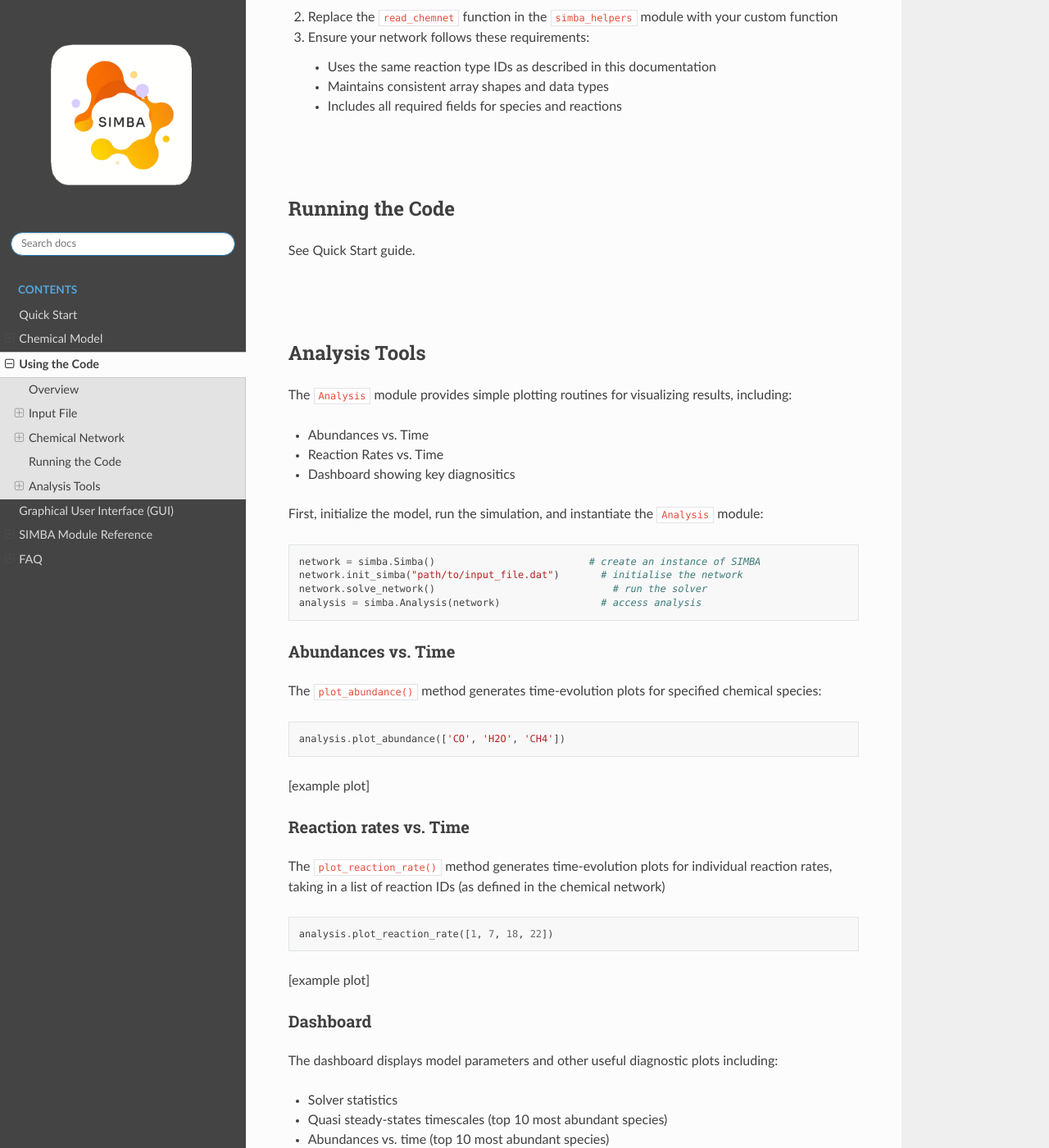
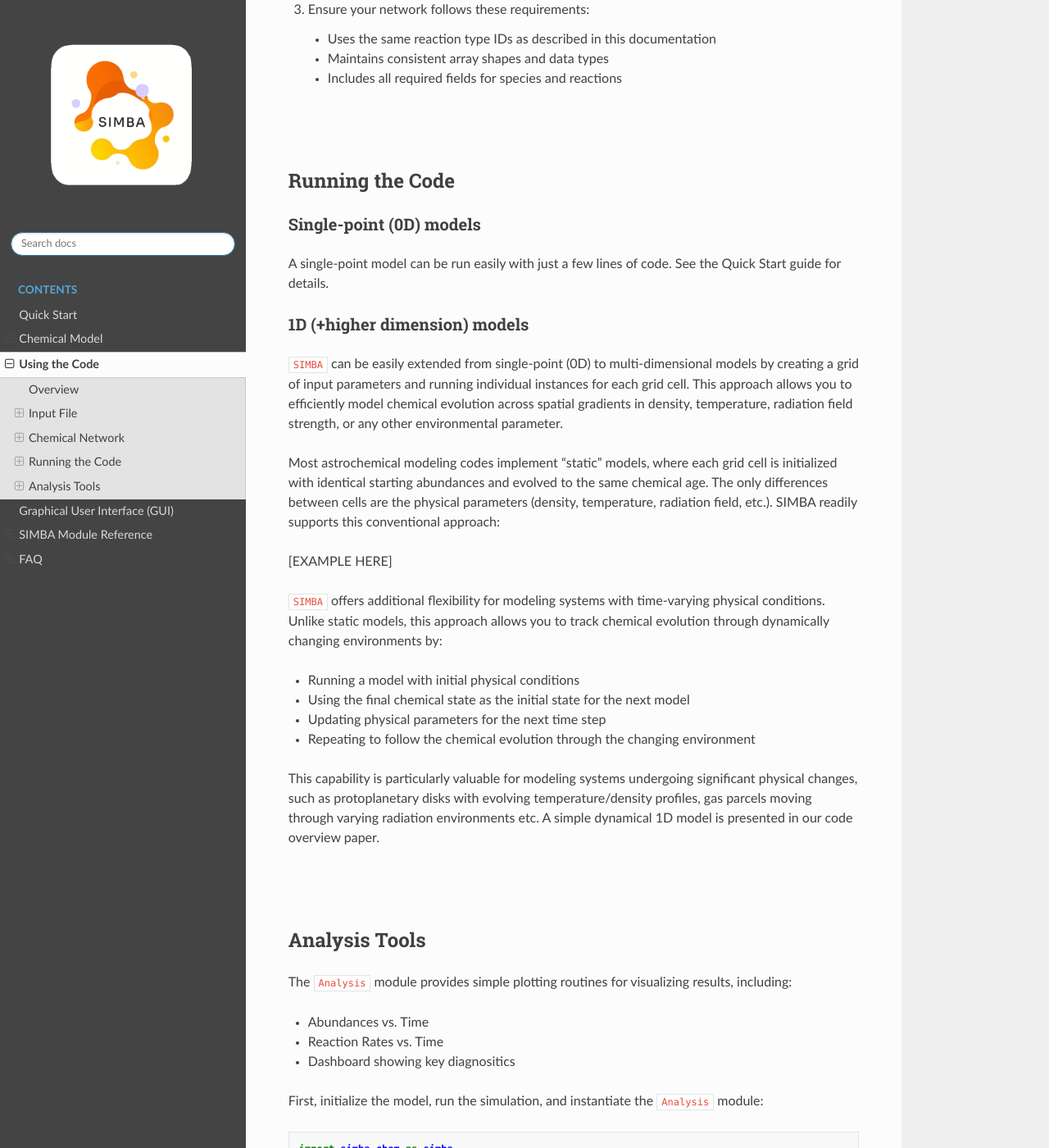
Before and after one commit to lukekeyte/simba-docs, a Sphinx documentation site: the page built from docs/using_the_code/index.md, in a window 1280 px wide and 1400 px high, scrolled down 7231 px. Shown: the whole window at 82% size. Built offline with Sphinx 7.4.7 and the Read the Docs theme 3.1.0, drawn with Linux system fonts in a browser that asks for light colours; some of the changed text lies outside the part shown.

Commit message:
Running the Code

````diff
--- a/docs/using_the_code/index.md
+++ b/docs/using_the_code/index.md
@@ -16,7 +16,7 @@ Each dataclass includes validation methods that ensure physical constraints are
 
 Rate coefficients are calculated using a type-based classification system that is deliberately compatible with the established ```DALI``` code [(Bruderer et al. 2012](https://ui.adsabs.harvard.edu/abs/2012A%26A...541A..91B/abstract), [2013](https://ui.adsabs.harvard.edu/abs/2013A%26A...559A..46B/abstract)). By adopting the same reaction type identifiers, ```SIMBA``` can seamlessly use chemical networks developed for ```DALI``` without requiring reformatting or conversion. This design choice facilitates network validation and comparison of results between codes, and a detailed benchmarking of ```SIMBA``` against ```DALI``` is presented in our code overview paper. While the code currently reads networks in the ```DALI``` format, the modular structure allows users to easily implement additional parsers for other network formats, provided they map the reactions to the appropriate type identifiers. An example network (first presented in [Keyte et al. 2023](https://ui.adsabs.harvard.edu/abs/2023NatAs...7..684K/abstract)) is provided with the code.
 
-The core solver is implemented in the ```SIMBA``` class, which manages the chemical network integration. This class employs the ```scipy.integrate.solve_ivp``` routine with the backward differentiation formula (BDF) method, which is particularly suitable for the stiff systems characteristic of astrochemical networks. Performance-critical numerical routines are optimized using ```numba``` just-in-time compilation. This includes the calculation of chemical derivatives and the Jacobian matrix. The derivatives function computes formation and destruction rates for each species, while the Jacobian calculation is optimized for the typically sparse structure of chemical networks, where most species interact with only a small subset of the total network.
+The core solver is implemented in the ```Simba``` class, which manages the chemical network integration. This class employs the ```scipy.integrate.solve_ivp``` routine with the backward differentiation formula (BDF) method, which is particularly suitable for the stiff systems characteristic of astrochemical networks. Performance-critical numerical routines are optimized using ```numba``` just-in-time compilation. This includes the calculation of chemical derivatives and the Jacobian matrix. The derivatives function computes formation and destruction rates for each species, while the Jacobian calculation is optimized for the typically sparse structure of chemical networks, where most species interact with only a small subset of the total network.
 
 Self-shielding calculations are handled by a dedicated module that pre-loads tabulated shielding factors during initialization. For $\small{\text{CO}}$ and $\small{\text{N}}_2$, this module implements interpolation routines that operate on the tabulated data, while $\small{\text{H}}_2$ and $\small{\text{C}}$ self-shielding are computed using their analytical approximations.
 
@@ -48,7 +48,7 @@ column         = True
 Zeta_CR        = 5e-17
 pah_ism        = 0.1
 t_chem         = 1e6
-network        = 'network/data_chemnet4.dat'
+network        = 'chemical_network.dat'
 ```
 
 ### Parameter Definitions
@@ -75,9 +75,7 @@ network        = 'network/data_chemnet4.dat'
 ### Creating an Input File
 You can generate a template input file using the built-in helper function:
 ```python
-import simba
-
-# Generate default input file
+import simba_chem as simba
 simba.create_input("path/to/save/input_file.dat")    # then modify with your specific parameters
 ```
 
@@ -85,14 +83,14 @@ simba.create_input("path/to/save/input_file.dat")    # then modify with your spe
 
 ## Chemical Network
 
-The chemical network file specifies the complete set of chemical species, reactions, and rate coefficients that drive the chemical evolution in `SIMBA`. By design, `SIMBA` is configured to read chemical networks with identical format to that of the widely-used `DALI` astrochemistry code, enabling direct comparison with published results and facilitating ease-of-use.
+The chemical network file specifies the complete set of chemical species, reactions, and rate coefficients that drive the chemical evolution in `SIMBA`. By design, `SIMBA` is configured to read chemical networks with identical format to that of the widely-used `DALI` thermochemical code, enabling direct comparison with published results and facilitating ease-of-use.
 
 ### Default Network
 
 A standard chemical network is included with the installation (originally presented in [Keyte et al. 2023](https://ui.adsabs.harvard.edu/abs/2023NatAs...7..684K/abstract)). You can create a copy of this network using the helper function:
 
 ```python
-import simba
+import simba_chem as simba
 simba.create_network("directory/to/save/network/")
 ```
 The copied network file can then be modified to include additional reactions, adjusted for specific chemical conditions, or used as a template for creating a new network.
@@ -275,7 +273,26 @@ The network includes several categories of reactions, indicated by the type code
 
 ## Running the Code
 
-See Quick Start guide.
+### Single-point (0D) models
+
+A single-point model can be run easily with just a few lines of code. See the Quick Start guide for details.
+
+### 1D (+higher dimension) models
+
+```SIMBA``` can be easily extended from single-point (0D) to multi-dimensional models by creating a grid of input parameters and running individual instances for each grid cell. This approach allows you to efficiently model chemical evolution across spatial gradients in density, temperature, radiation field strength, or any other environmental parameter.
+
+Most astrochemical modeling codes implement "static" models, where each grid cell is initialized with identical starting abundances and evolved to the same chemical age. The only differences between cells are the physical parameters (density, temperature, radiation field, etc.). SIMBA readily supports this conventional approach:
+
+[EXAMPLE HERE]
+
+```SIMBA``` offers additional flexibility for modeling systems with time-varying physical conditions. Unlike static models, this approach allows you to track chemical evolution through dynamically changing environments by:
+
+* Running a model with initial physical conditions
+* Using the final chemical state as the initial state for the next model
+* Updating physical parameters for the next time step
+* Repeating to follow the chemical evolution through the changing environment
+
+This capability is particularly valuable for modeling systems undergoing significant physical changes, such as protoplanetary disks with evolving temperature/density profiles, gas parcels moving through varying radiation environments etc. A simple dynamical 1D model is presented in our code overview paper.
 
 <br><br>
 
@@ -289,6 +306,7 @@ The `Analysis` module provides simple plotting routines for visualizing results,
 First, initialize the model, run the simulation, and instantiate the `Analysis` module:
 
 ```python
+import simba_chem as simba
 network = simba.Simba()                          # create an instance of SIMBA
 network.init_simba("path/to/input_file.dat")       # initialise the network
 network.solve_network()                              # run the solver
````
Also changed, not shown: docs/index.md (+4 -4 lines), 2 other files.
